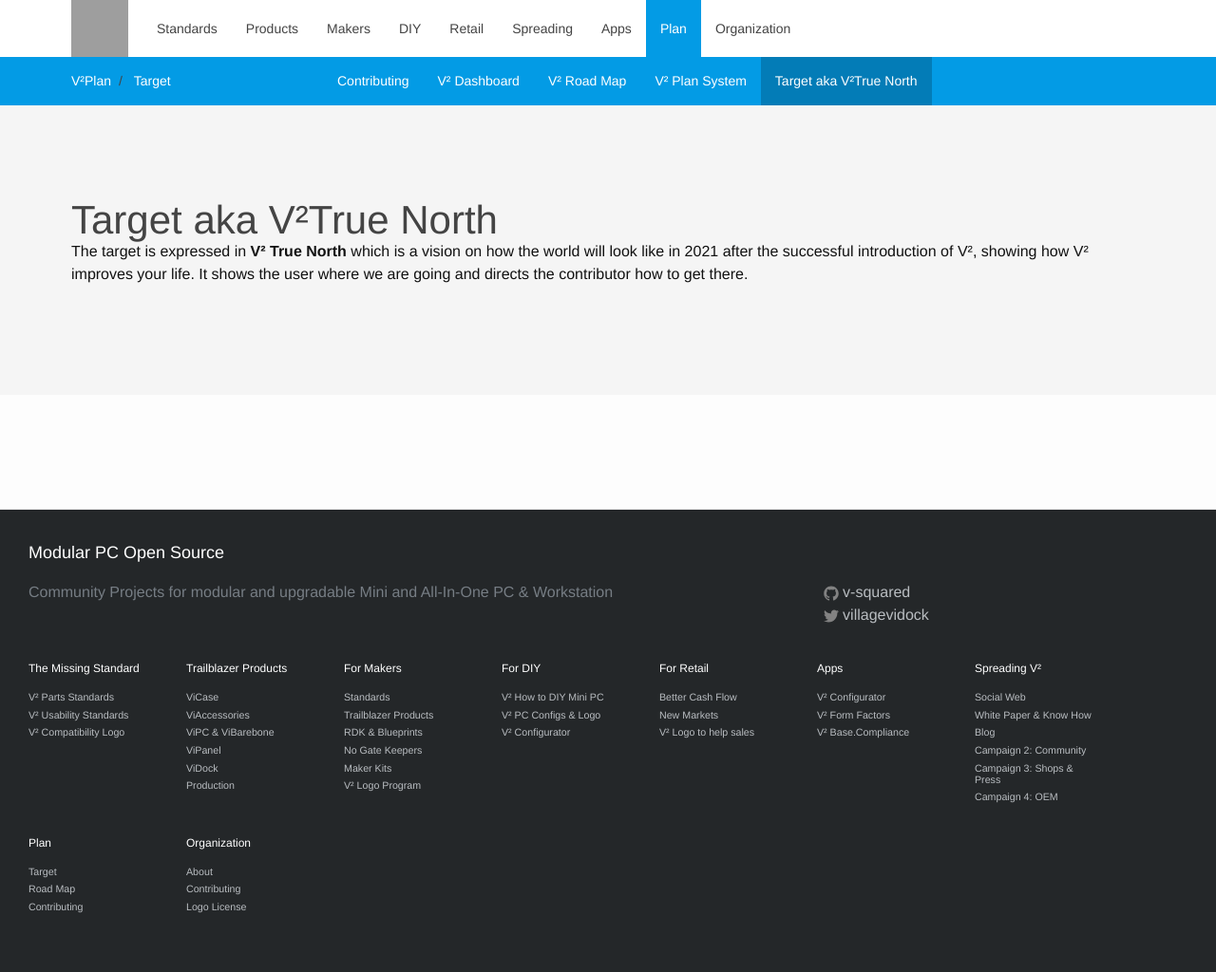
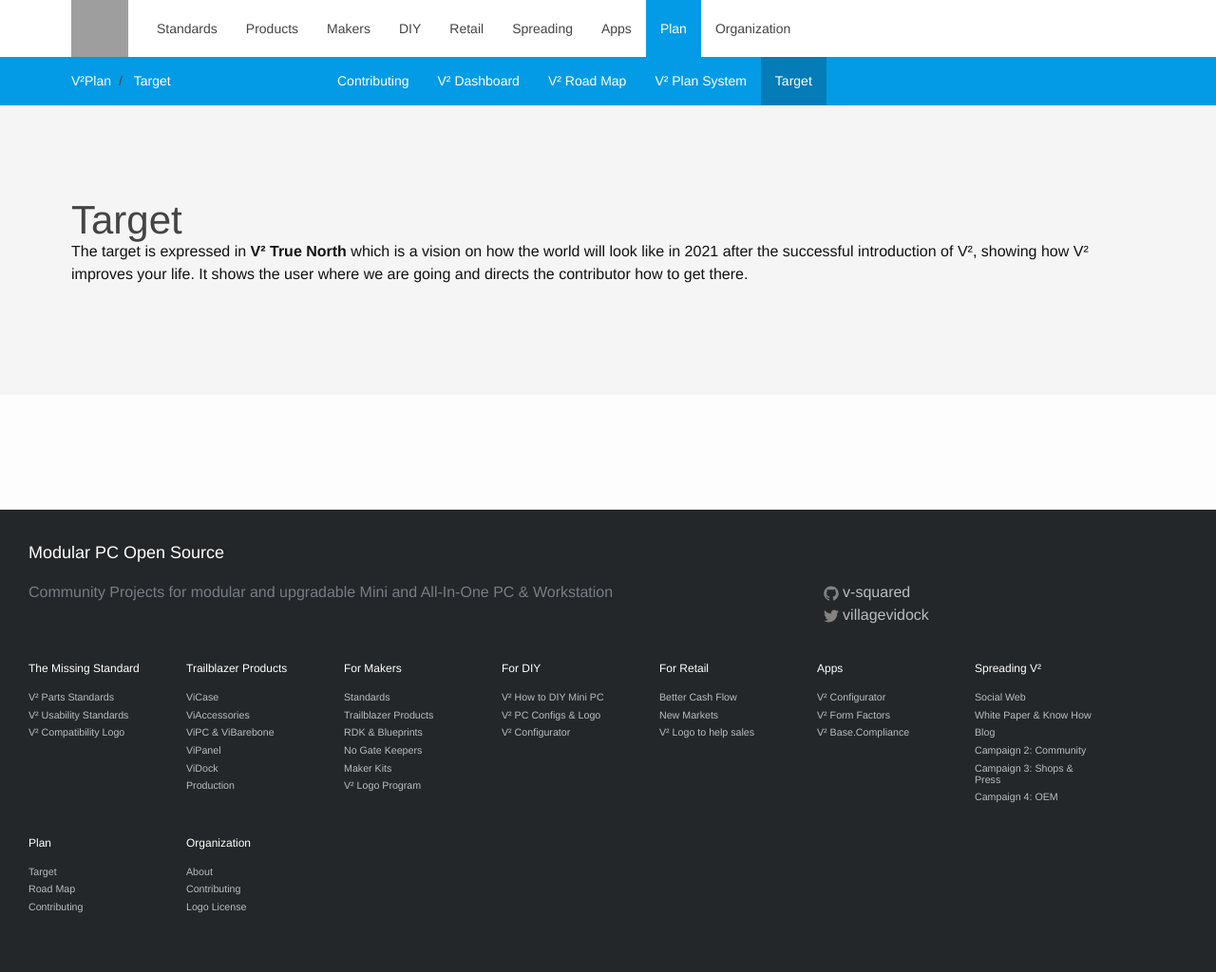
Before and after one commit to V-Squared/v2-Plan, a Jekyll site: the page built from target.md, in a window 1280 px wide. Shown: the whole page at 95% size. Built offline with Jekyll 4.4.1, drawn with Linux system fonts in a browser that asks for light colours; nearby versions of some CDN libraries; grey boxes are pictures that could not be loaded.

Commit message:
shortened title

```diff
--- a/target.md
+++ b/target.md
@@ -1,6 +1,6 @@
 ---
 layout: page
-title: Target aka V²True North
+title: Target
 description: The target is expressed in <strong>V² True North</strong> which is a vision on how the world will look like in 2021 after the successful introduction of V², showing how V² improves your life. It shows the user where we are going and directs the contributor how to get there.
 breadcrumbs: Target
 ---
```
